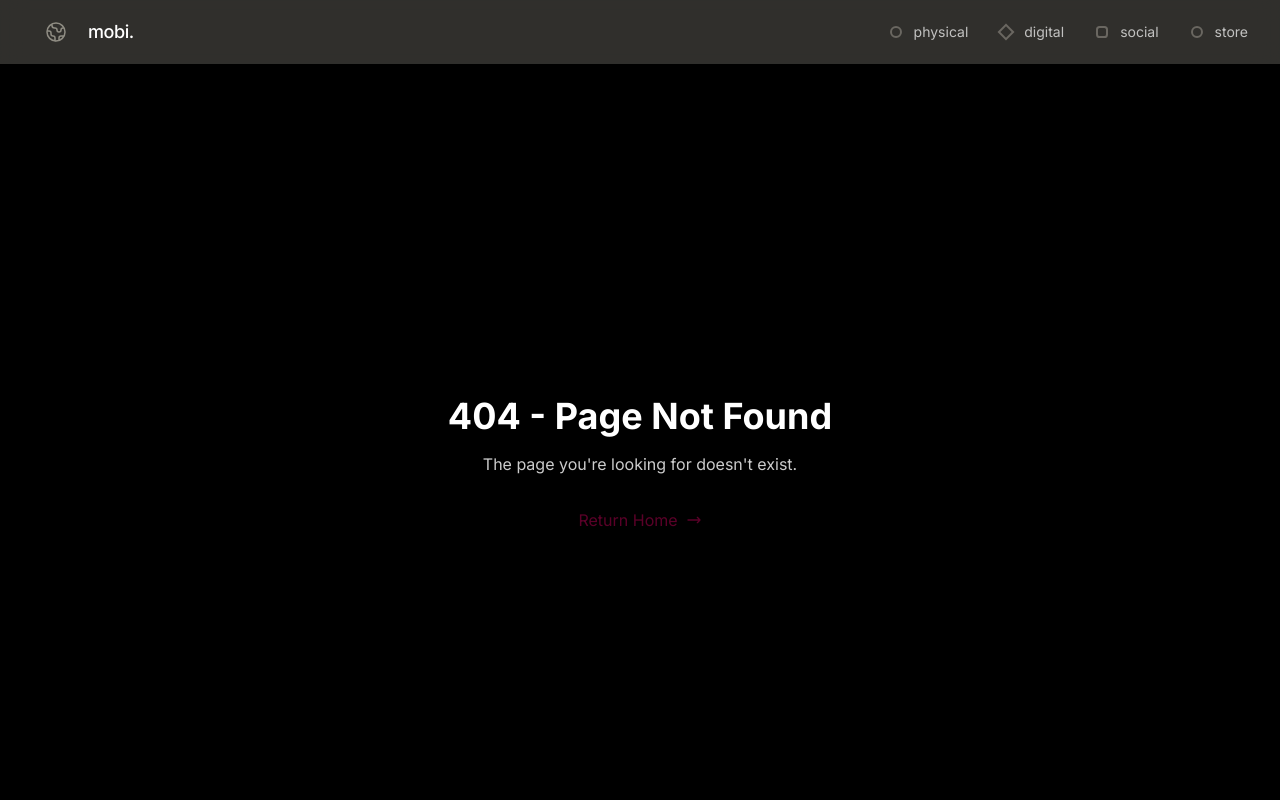
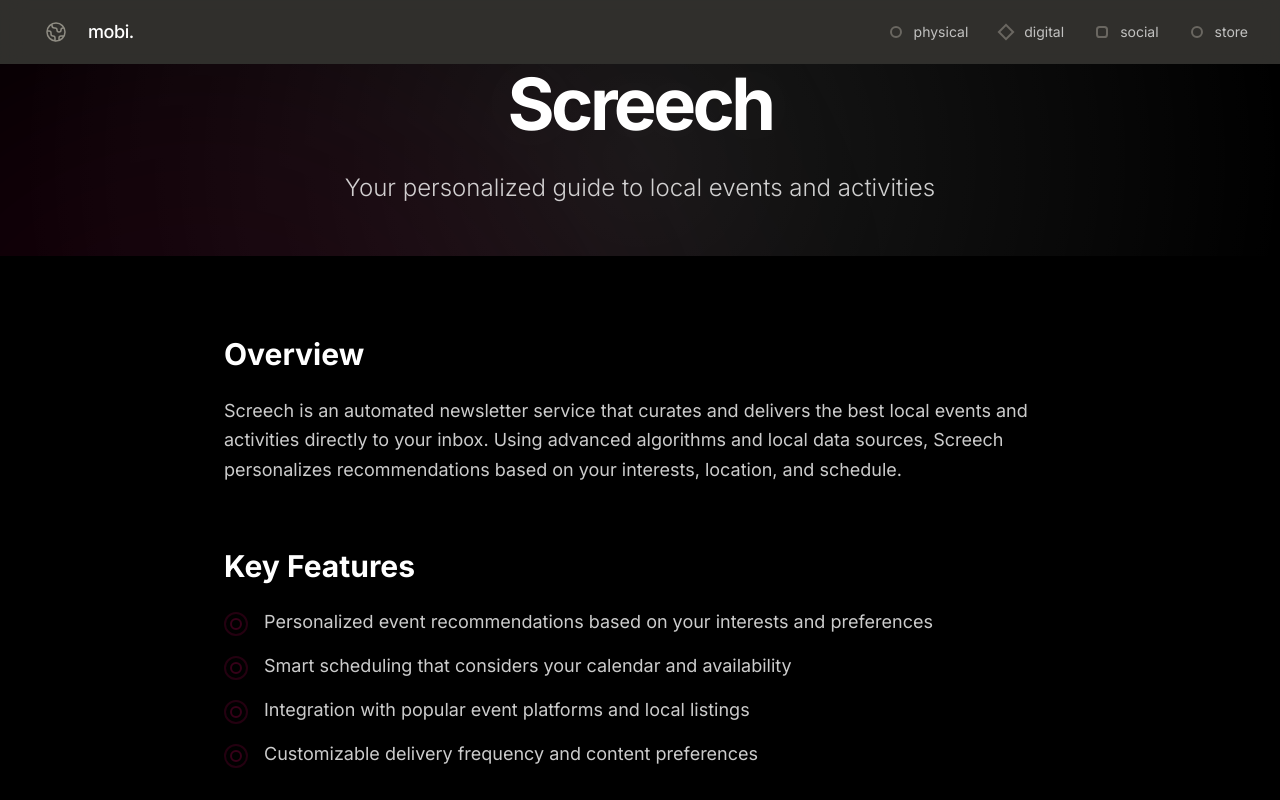
Before and after one commit to stilwellc/Mobi, a Next.js app: page /digital/screech in a window 1280 px wide. Before the commit this address had no page. Shown: the top 800 px of the page. Built offline with nearby package versions, Linux system fonts and the light colour scheme.

Commit message:
Add Screech project page and update digital projects section

```diff
--- a/app/digital/page.tsx
+++ b/app/digital/page.tsx
@@ -2,8 +2,16 @@
 
 import React from 'react';
 import { motion } from 'framer-motion';
+import Link from 'next/link';
 
 const projects = [
+  {
+    title: "Screech",
+    description: "An automated newsletter that curates the best local events and activities in your city",
+    category: "Newsletter",
+    image: "/images/screech.jpg",
+    href: "/digital/screech"
+  },
   {
     title: "Digital Platform",
     description: "An immersive digital platform that redefines user experience",
@@ -95,15 +103,26 @@ export default function DigitalProjects() {
                 viewport={{ once: true }}
                 className="group relative"
               >
+                <Link href={project.href || '#'}>
                   <div className="relative aspect-[4/3] rounded-2xl overflow-hidden bg-mobi-cream/80">
                     <div className="absolute inset-0" style={{
                       backgroundImage: `radial-gradient(circle at 1px 1px, rgba(90,0,40,0.1) 1px, transparent 0)`,
                       backgroundSize: '20px 20px'
                     }} />
                     <div className="absolute top-4 right-4">
+                      {project.title === "Screech" ? (
+                        <div className="w-6 h-6 flex items-center justify-center">
+                          <svg className="w-5 h-5 text-mobi-burgundy/70" viewBox="0 0 24 24" fill="none" stroke="currentColor" strokeWidth="2">
+                            <path d="M12 2C8 2 4 6 4 10c0 4 4 8 8 8s8-4 8-8c0-4-4-8-8-8z" />
+                            <path d="M12 6c-2 0-4 2-4 4s2 4 4 4 4-2 4-4-2-4-4-4z" />
+                            <path d="M12 14c-1 0-2 1-2 2s1 2 2 2 2-1 2-2-1-2-2-2z" />
+                          </svg>
+                        </div>
+                      ) : (
                         <div className="w-6 h-6 border-2 border-white/10 rounded-full flex items-center justify-center">
                           <div className="w-3 h-3 border-2 border-white/10 rounded-full" />
                         </div>
+                      )}
                     </div>
                     <div className="absolute inset-0 p-8 flex flex-col justify-end">
                       <span className="text-xs text-mobi-burgundy/70 font-medium tracking-wider uppercase mb-2">
@@ -126,6 +145,7 @@ export default function DigitalProjects() {
                       </motion.div>
                     </div>
                   </div>
+                </Link>
               </motion.div>
             ))}
           </div>
--- /dev/null
+++ b/app/digital/screech/page.tsx
@@ -0,0 +1,141 @@
+'use client';
+
+import React from 'react';
+import { motion } from 'framer-motion';
+import Link from 'next/link';
+
+export default function ScreechProject() {
+  return (
+    <div className="min-h-screen bg-black">
+      {/* Hero Section */}
+      <section className="relative h-[192px] flex items-center justify-center overflow-hidden">
+        <div className="absolute inset-0">
+          <div className="absolute inset-0 bg-[radial-gradient(circle_at_center,rgba(255,255,255,0.1)_0%,transparent_100%)]" />
+          <motion.div
+            className="absolute w-[800px] h-[800px] rounded-full bg-mobi-burgundy/20 blur-[120px]"
+            animate={{
+              x: [0, 100, 0],
+              y: [0, 50, 0],
+              scale: [1, 1.2, 1],
+            }}
+            transition={{
+              duration: 20,
+              repeat: Infinity,
+              ease: "linear"
+            }}
+            style={{
+              top: "-20%",
+              left: "-20%",
+            }}
+          />
+        </div>
+
+        <motion.div
+          initial={{ opacity: 0, y: 20 }}
+          animate={{ opacity: 1, y: 0 }}
+          transition={{ duration: 0.8 }}
+          className="text-center z-10 px-4 max-w-4xl mx-auto"
+        >
+          <motion.div
+            className="relative mb-12"
+            initial={{ opacity: 0, scale: 0.8 }}
+            animate={{ opacity: 1, scale: 1 }}
+            transition={{ duration: 0.8, delay: 0.2 }}
+          >
+            <div className="absolute -top-16 left-1/2 transform -translate-x-1/2">
+              <div className="w-16 h-16 flex items-center justify-center">
+                <svg className="w-14 h-14 text-white/70" viewBox="0 0 24 24" fill="none" stroke="currentColor" strokeWidth="1.5">
+                  <path d="M12 2C8 2 4 6 4 10c0 4 4 8 8 8s8-4 8-8c0-4-4-8-8-8z" />
+                  <path d="M12 6c-2 0-4 2-4 4s2 4 4 4 4-2 4-4-2-4-4-4z" />
+                  <path d="M12 14c-1 0-2 1-2 2s1 2 2 2 2-1 2-2-1-2-2-2z" />
+                  <path d="M8 8c-1 0-2 1-2 2s1 2 2 2 2-1 2-2-1-2-2-2z" />
+                  <path d="M16 8c-1 0-2 1-2 2s1 2 2 2 2-1 2-2-1-2-2-2z" />
+                </svg>
+              </div>
+            </div>
+            <h1 className="text-5xl sm:text-6xl md:text-7xl font-bold text-white mb-8"
+              style={{
+                textShadow: '0 0 80px rgba(255,255,255,0.1)',
+                letterSpacing: '-0.05em',
+              }}
+            >
+              Screech
+            </h1>
+            <p className="text-xl sm:text-2xl text-white/80 font-light max-w-2xl mx-auto leading-relaxed">
+              Your personalized guide to local events and activities
+            </p>
+          </motion.div>
+        </motion.div>
+      </section>
+
+      {/* Project Details */}
+      <section className="py-20">
+        <div className="max-w-4xl mx-auto px-4 sm:px-6 lg:px-8">
+          <div className="space-y-16">
+            {/* Overview */}
+            <div>
+              <h2 className="text-2xl sm:text-3xl font-bold text-white mb-6">Overview</h2>
+              <p className="text-lg text-white/80 leading-relaxed">
+                Screech is an automated newsletter service that curates and delivers the best local events and activities directly to your inbox. Using advanced algorithms and local data sources, Screech personalizes recommendations based on your interests, location, and schedule.
+              </p>
+            </div>
+
+            {/* Features */}
+            <div>
+              <h2 className="text-2xl sm:text-3xl font-bold text-white mb-6">Key Features</h2>
+              <ul className="space-y-4">
+                <li className="flex items-start">
+                  <div className="w-6 h-6 border-2 border-mobi-burgundy/40 rounded-full flex items-center justify-center mr-4 mt-1">
+                    <div className="w-3 h-3 border-2 border-mobi-burgundy/60 rounded-full" />
+                  </div>
+                  <p className="text-lg text-white/80">Personalized event recommendations based on your interests and preferences</p>
+                </li>
+                <li className="flex items-start">
+                  <div className="w-6 h-6 border-2 border-mobi-burgundy/40 rounded-full flex items-center justify-center mr-4 mt-1">
+                    <div className="w-3 h-3 border-2 border-mobi-burgundy/60 rounded-full" />
+                  </div>
+                  <p className="text-lg text-white/80">Smart scheduling that considers your calendar and availability</p>
+                </li>
+                <li className="flex items-start">
+                  <div className="w-6 h-6 border-2 border-mobi-burgundy/40 rounded-full flex items-center justify-center mr-4 mt-1">
+                    <div className="w-3 h-3 border-2 border-mobi-burgundy/60 rounded-full" />
+                  </div>
+                  <p className="text-lg text-white/80">Integration with popular event platforms and local listings</p>
+                </li>
+                <li className="flex items-start">
+                  <div className="w-6 h-6 border-2 border-mobi-burgundy/40 rounded-full flex items-center justify-center mr-4 mt-1">
+                    <div className="w-3 h-3 border-2 border-mobi-burgundy/60 rounded-full" />
+                  </div>
+                  <p className="text-lg text-white/80">Customizable delivery frequency and content preferences</p>
+                </li>
+              </ul>
+            </div>
+
+            {/* Technology */}
+            <div>
+              <h2 className="text-2xl sm:text-3xl font-bold text-white mb-6">Technology</h2>
+              <p className="text-lg text-white/80 leading-relaxed">
+                Built with modern web technologies and AI-powered recommendation engines, Screech processes vast amounts of local event data to deliver relevant and timely suggestions. The platform uses natural language processing to understand event descriptions and match them with user preferences.
+              </p>
+            </div>
+
+            {/* Back Button */}
+            <div className="pt-8">
+              <Link href="/digital">
+                <motion.div
+                  className="inline-flex items-center text-white/90 hover:text-white transition-colors"
+                  whileHover={{ x: 5 }}
+                >
+                  <span className="mr-2 text-lg">Back to Digital Projects</span>
+                  <svg className="w-6 h-6" fill="none" stroke="currentColor" viewBox="0 0 24 24">
+                    <path strokeLinecap="round" strokeLinejoin="round" strokeWidth={2} d="M10 19l-7-7m0 0l7-7m-7 7h18" />
+                  </svg>
+                </motion.div>
+              </Link>
+            </div>
+          </div>
+        </div>
+      </section>
+    </div>
+  );
+}
```
Lines whose indentation alone changed are shown as unchanged.
